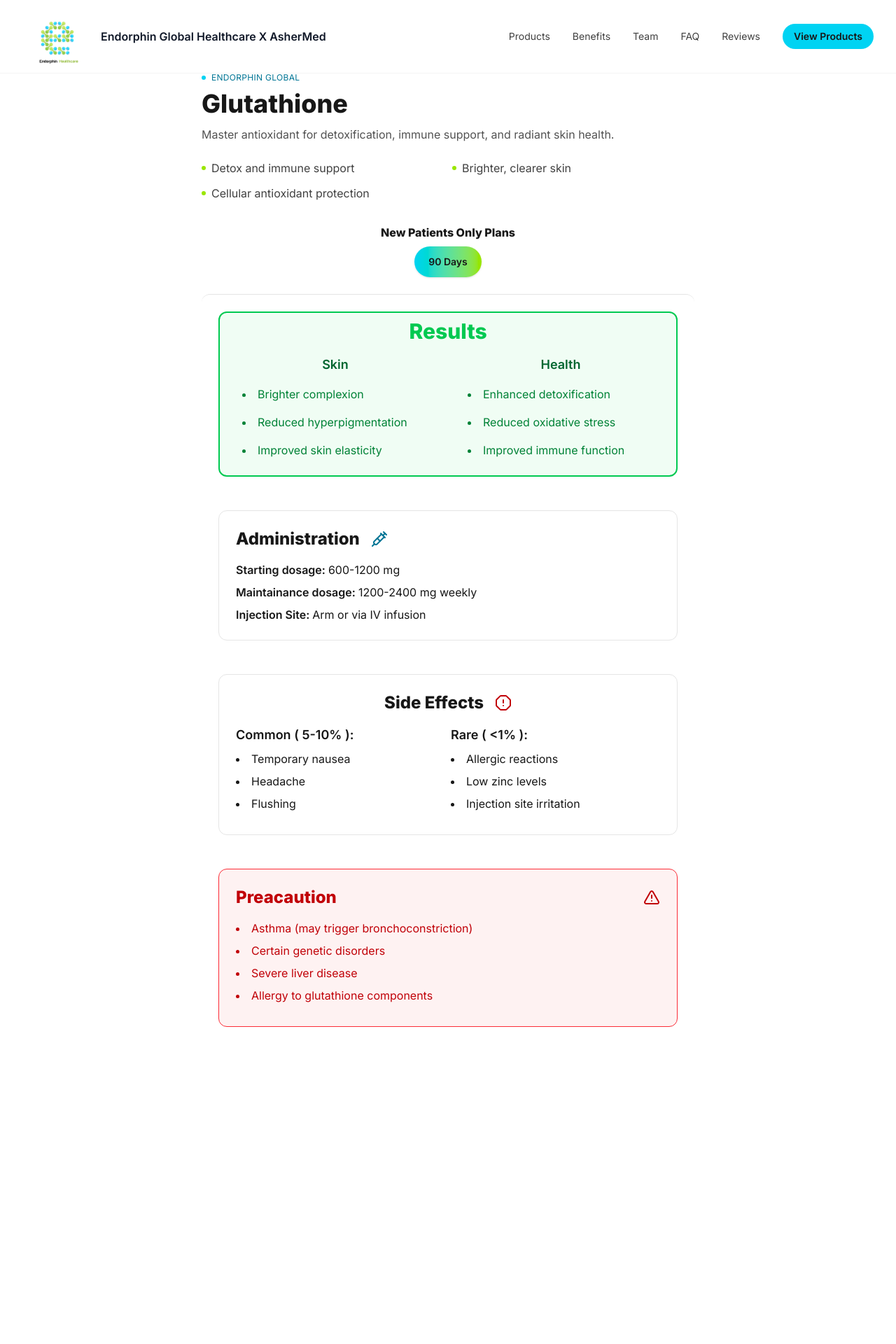
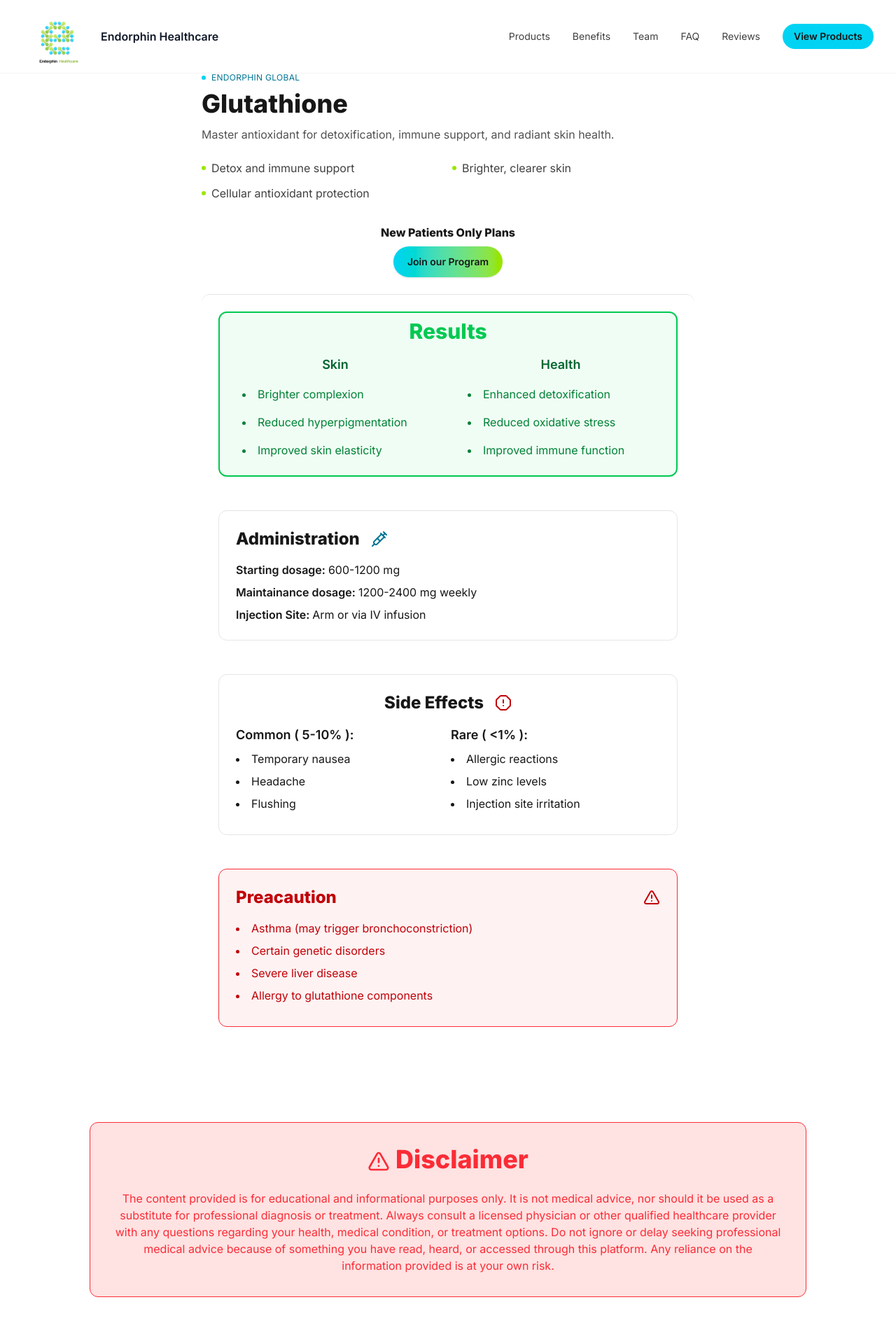
Before and after one commit to Flickz-the-goat/endorphin_healthcare, a Next.js app in the folder my-app/: page /products/glutathione in a window 1280 px wide. Shown: the top 1920 px of the page at 70% size. Before the commit the page ends 1603 px from the top, so only its background shows below. Built offline with nearby package versions, Linux system fonts and the light colour scheme.

Commit message:
added book call step

```diff
--- a/my-app/app/layout.tsx
+++ b/my-app/app/layout.tsx
@@ -2,6 +2,9 @@ import type { Metadata } from "next";
 import { Inter } from "next/font/google";
 import "./globals.css";
 import Navbar from "../components/Navbar";
+import Disclaimer from "@/sections/Disclaimer";
+import Footer from "@/sections/Footer";
+import SocialMedia from "@/components/SocialMedia";
 
 const inter = Inter({ subsets: ["latin"], variable: "--font-inter" });
 
@@ -52,6 +55,8 @@ export default function RootLayout({
       >
         <Navbar />
         {children}
+        <Disclaimer />
+        <Footer />
       </body>
     </html>
   );
--- a/my-app/app/page.tsx
+++ b/my-app/app/page.tsx
@@ -5,13 +5,12 @@ import CTASection from "../sections/CTASection";
 import TeamSection from "../sections/TeamSection";
 import FAQSection from "../sections/FAQSection";
 import ReviewsSection from "../sections/ReviewsSection";
-import Footer from "../sections/Footer";
 import FreeResourcesSection from "@/sections/FreeResources";
 import OrbSection from "@/sections/OrbSection";
 
 export default function Home() {
     return (
-    <main className="min-h-screen overflow-x-clip">
+        <main className="relative min-h-screen overflow-x-clip">
             <Hero />
             <OrbSection />
             <ProductsSection />
@@ -21,7 +20,6 @@ export default function Home() {
             <TeamSection />
             <FAQSection />
             <ReviewsSection />
-      <Footer />
         </main>
     );
 }
--- a/my-app/app/products/[slug]/page.tsx
+++ b/my-app/app/products/[slug]/page.tsx
@@ -41,16 +41,9 @@ export default async function ProductPage({
 
         <h2 className="mt-8 text-center text-md text-neutral-900 font-extrabold">New Patients Only Plans</h2>
         <div className="mt-2 flex gap-4 justify-center">
-
-          <Link href={product.link_one}>
-            <Button>{product.plan_one}</Button>
-          </Link>
-        {
-            product.plan_two &&
-          <Link href={product.link_two}>
-            <Button>{product.plan_two}</Button>
-          </Link>
-        }
+                    <Link href={"https://app.centerfy.ai/location/hK9kgqxIRE2CoCxSZCzX/page-builder/AeCZaabnRkOoc7FSkDx7"}>
+                        <Button>Join our Program</Button>
+                    </Link>
         </div>
 
         <div className=" mt-6 border-t p-6 border-neutral-200 rounded-xl space-y-12">
--- a/my-app/components/Navbar.tsx
+++ b/my-app/components/Navbar.tsx
@@ -27,7 +27,7 @@ export default function Navbar() {
               className="rounded"
             />
             <span className="hidden sm:inline text-gray-900">
-              Endorphin Global Healthcare X AsherMed
+              Endorphin Healthcare
             </span>
           </Link>
           <nav className="hidden md:flex items-center gap-8">
--- /dev/null
+++ b/my-app/components/SocialMedia.tsx
@@ -0,0 +1,20 @@
+import { Facebook, Instagram, Youtube } from "lucide-react"
+
+export default function SocialMedia(){
+    return(
+        <div className="shadow-sm shadoww-gray-200 flex flex-col z-50 rounded-xl border border-neutral-200 p-1 bottom-0 right-0 fixed space-y-4 -translate-x-2 -translate-y-2">
+            <button className="p-1 hover:cursor-pointer hover:bg-gray-100 rounded-md">
+                <Instagram className="w-8 h-8 stroke-neutral-900"/>
+            </button>
+            <button className="p-1 hover:cursor-pointer hover:bg-gray-100 rounded-md">
+                <Youtube className="w-8 h-8 stroke-neutral-900"/>
+            </button>
+            <button className="p-1 hover:cursor-pointer hover:bg-gray-100 rounded-md">
+                <Facebook className="w-8 h-8 stroke-neutral-900"/>
+            </button>
+
+
+
+        </div>
+    )
+}
--- a/my-app/sections/BenefitsSection.tsx
+++ b/my-app/sections/BenefitsSection.tsx
@@ -27,7 +27,7 @@ export default function BenefitsSection() {
       <div className="mx-auto max-w-7xl px-4 sm:px-6 lg:px-8">
         <div className="mx-auto max-w-2xl text-center">
           <h2 className="text-3xl md:text-4xl font-bold text-neutral-900">
-            Why Endorphin Global?
+            Why Endorphin Healthcare?
           </h2>
           <p className="mt-4 text-neutral-600">
             Trusted, science-led, and patient-first. We build programs that fit
--- /dev/null
+++ b/my-app/sections/Disclaimer.tsx
@@ -0,0 +1,13 @@
+import { AlertTriangle } from "lucide-react";
+
+export default function Disclaimer(){
+    return(
+    <section className="px-5 md:px-0">
+        <div className="text-neutral-900 p-8 border border-red-500 bg-red-100 rounded-xl max-w-5xl text-center mx-auto space-y-6">
+            <h1 className="font-extrabold text-4xl text-red-500"> <AlertTriangle className="inline-block w-8 h-8"/> Disclaimer</h1>
+            <p className="text-red-500">The content provided is for educational and informational purposes only. It is not medical advice, nor should it be used as a substitute for professional diagnosis or treatment. Always consult a licensed physician or other qualified healthcare provider with any questions regarding your health, medical condition, or treatment options. Do not ignore or delay seeking professional medical advice because of something you have read, heard, or accessed through this platform. Any reliance on the information provided is at your own risk.</p>
+        </div>
+
+    </section>
+    )
+}
--- a/my-app/sections/Footer.tsx
+++ b/my-app/sections/Footer.tsx
@@ -7,12 +7,13 @@ export default function Footer() {
         <div className="grid grid-cols-1 md:grid-cols-4 gap-8">
           <div className="md:col-span-2">
             <div className="text-lg font-semibold text-neutral-900">
-              Endorphin Global Healthcare
+              Endorphin Healthcare
             </div>
             <p className="mt-3 max-w-md text-sm text-neutral-600">
               Science-backed medical weight loss and wellness optimization.
               Tirzepatide, Semaglutide, NAD+, Sermorelin, and Glutathione.
             </p>
+            <p className="mt-3  max-w-md text-sm text-neutral-600">We respect your privacy and never share your personal information without your consent.</p>
           </div>
           <div>
             <div className="text-sm font-semibold text-neutral-900">
--- a/my-app/sections/Hero.tsx
+++ b/my-app/sections/Hero.tsx
@@ -1,5 +1,6 @@
 import Image from "next/image";
 import Button from "../components/Button";
+import Link from "next/link";
 
 export default function Hero() {
     return (
@@ -18,34 +19,38 @@ export default function Hero() {
                             Medical Weight Loss, Optimized for Real Life
                         </h1>
                         <p className="mt-5 text-neutral-600 text-lg leading-relaxed max-w-2xl">
-              Endorphin Global Healthcare delivers science-backed treatments for
+                            Endorphin Healthcare delivers science-backed treatments for
                             sustainable weight loss and wellness. Expert guidance, premium
                             care, proven outcomes.
                         </p>
                         <div className="mt-8 flex flex-wrap items-center gap-3">
                             <Button href="#products">View Products</Button>
-              <Button href="#products" variant="secondary">
+                            <Button href="https://app.centerfy.ai/location/hK9kgqxIRE2CoCxSZCzX/page-builder/AeCZaabnRkOoc7FSkDx7" variant="secondary">
                                 Start Your Journey
                             </Button>
                         </div>
                         <div className="my-6 flex items-center gap-6 text-sm text-neutral-600">
-              <div className="flex items-center gap-2">
-                <span className="h-2 w-2 rounded-full bg-lime-400" /> Clinically
-                guided
+                            <Link href={"https://instagram.com"} target="_blank">
+                                <div className="flex items-center gap-2 hover:cursor-pointer hover:underline">
+                                    <span className="h-2 w-2 rounded-full bg-pink-400" />
+                                    Instagram
                                 </div>
-              <div className="flex items-center gap-2">
-                <span className="h-2 w-2 rounded-full bg-cyan-400" />{" "}
-                Evidence-based
+                            </Link>
+                            <Link href={"https://facebook.com"} target="_blank">
+                                <div className="flex items-center gap-2 hover:cursor-pointer hover:underline">
+                                    <span className="h-2 w-2 rounded-full bg-blue-400" /> Facebook
                                 </div>
+                            </Link>
+                            <Link href={"https://youtube.com"} target="_blank">
+                                <div className="flex items-center gap-2 hover:cursor-pointer hover:underline">
+                                    <span className="h-2 w-2 rounded-full bg-red-400" /> Youtube
+                                </div>
+                            </Link>
                         </div>
                     </div>
                     <div className="lg:col-span-5  lg:block hidden mb-10 ">
                         <div className="relative aspect-[4/3] w-full overflow-hidden rounded-3xl bg-gradient-to-br from-neutral-100 to-neutral-50 shadow-lg">
-              <Image
-                src={"/hero-section.jpg"}
-                alt="hero-image"
-                fill
-              />
+                            <Image src={"/hero-section.jpg"} alt="hero-image" fill />
                         </div>
                     </div>
                 </div>
--- a/my-app/sections/OrbSection.tsx
+++ b/my-app/sections/OrbSection.tsx
@@ -1,5 +1,6 @@
 
 import AiOrb from "@/components/AiOrb";
+import { Stars } from "lucide-react";
 
 export default function OrbSection() {
   return (
@@ -7,11 +8,11 @@ export default function OrbSection() {
       <div className="max-w-3xl mx-auto text-center px-6">
         {/* Headline */}
         <h1 className="font-extrabold text-4xl md:text-5xl text-neutral-900 tracking-tight mb-4">
-          Chat with <span className="text-[#33dafd]">Morgan</span>
+          Chat with <span className="text-[#33dafd] hover:underline">Morgan</span>
         </h1>
 
         <p className="text-lg text-neutral-500 mb-8">
-          Meet our AI assistant — always here to help you with instant answers
+          Meet our <Stars className="inline-block stroke-none fill-yellow-500"/> AI assistant Morgan — always here to help you with instant answers
           and guidance.
         </p>
 
```
Also changed, not shown: my-app/sections/FAQSection.tsx (+10 -5 lines). Lines whose indentation alone changed are shown as unchanged.
